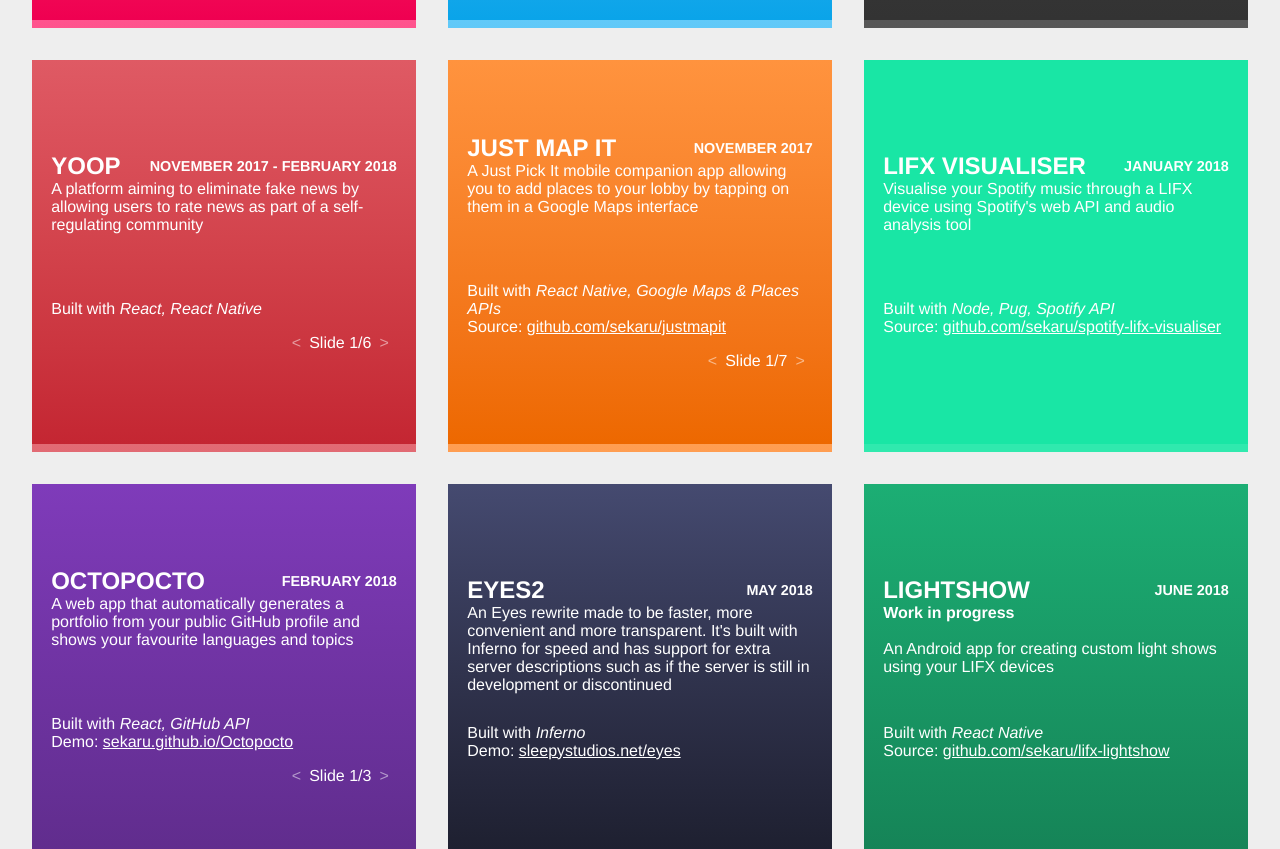
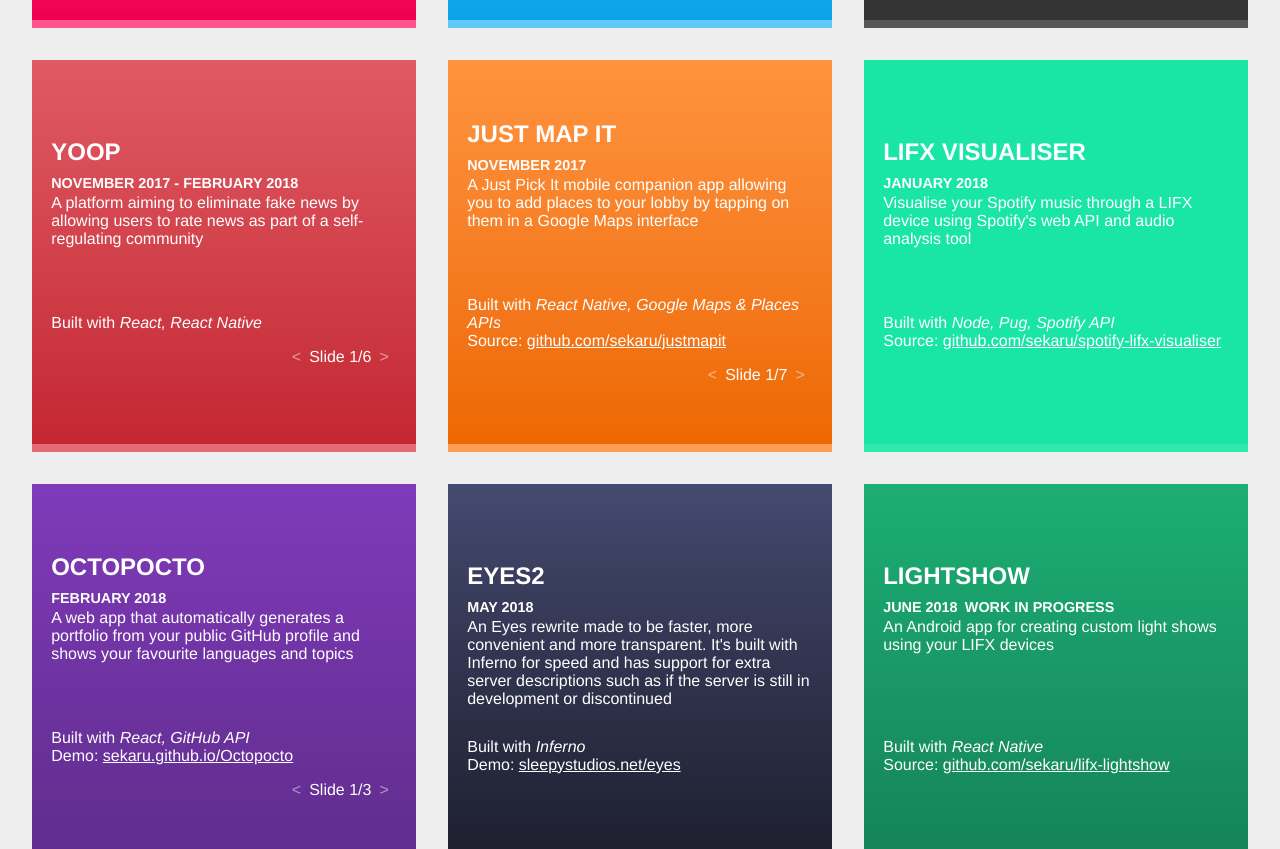
Before and after one commit to sekaru/tudr.xyz, a Vue app: page /#/ in a window 1280 px wide. Shown: the part 1440-2289 px from the top of the page. Built offline with nearby package versions, Linux system fonts and the light colour scheme.

Commit message:
Date/WIP under title

```diff
--- a/src/components/Hello.vue
+++ b/src/components/Hello.vue
@@ -22,11 +22,14 @@
 
         <div class="info-container" v-if="project.slides[project.slideIndex].text.length>0">
           <!-- Title -->
-          <div class="title">{{project.title}} <span class="date">{{project.date}} </span></div>
+          <div class="title">
+            {{project.title}}
+            <br>
+            <span class="date">{{project.date}}</span>
+            <span v-if="project.wip" class="wip"><strong>Work in progress<br></strong></span>
+          </div>
 
           <div class="slide-container">
-            <div v-if="project.wip"><strong>Work in progress<br><br></strong></div>
-
             <!-- Slide text -->
             <transition name="fade" mode="out-in">
               <span :key="project.slideIndex" v-html="project.slides[project.slideIndex].text"></span>
@@ -139,14 +142,15 @@ a {
   text-transform: uppercase;
   font-weight: bold;
   font-size: 1.5rem;
-  display: flex;
-  align-items: center;
-  justify-content: space-between;
 }
 
 .date {
   font-size: 0.9rem;
-  float: right;
+}
+
+.wip {
+  font-size: 0.9rem;
+  margin-left: 0.5em;
 }
 
 .expanded {
```
